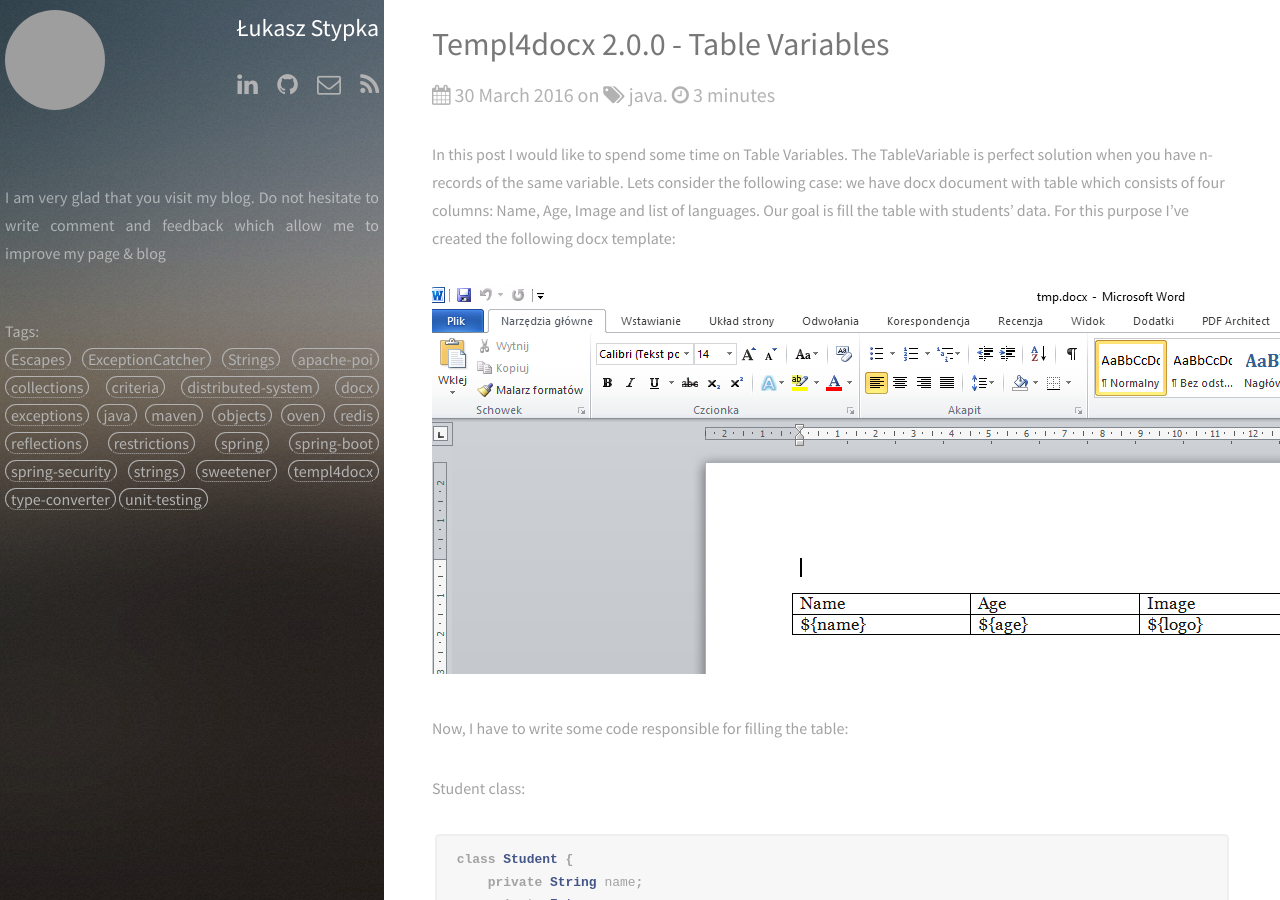
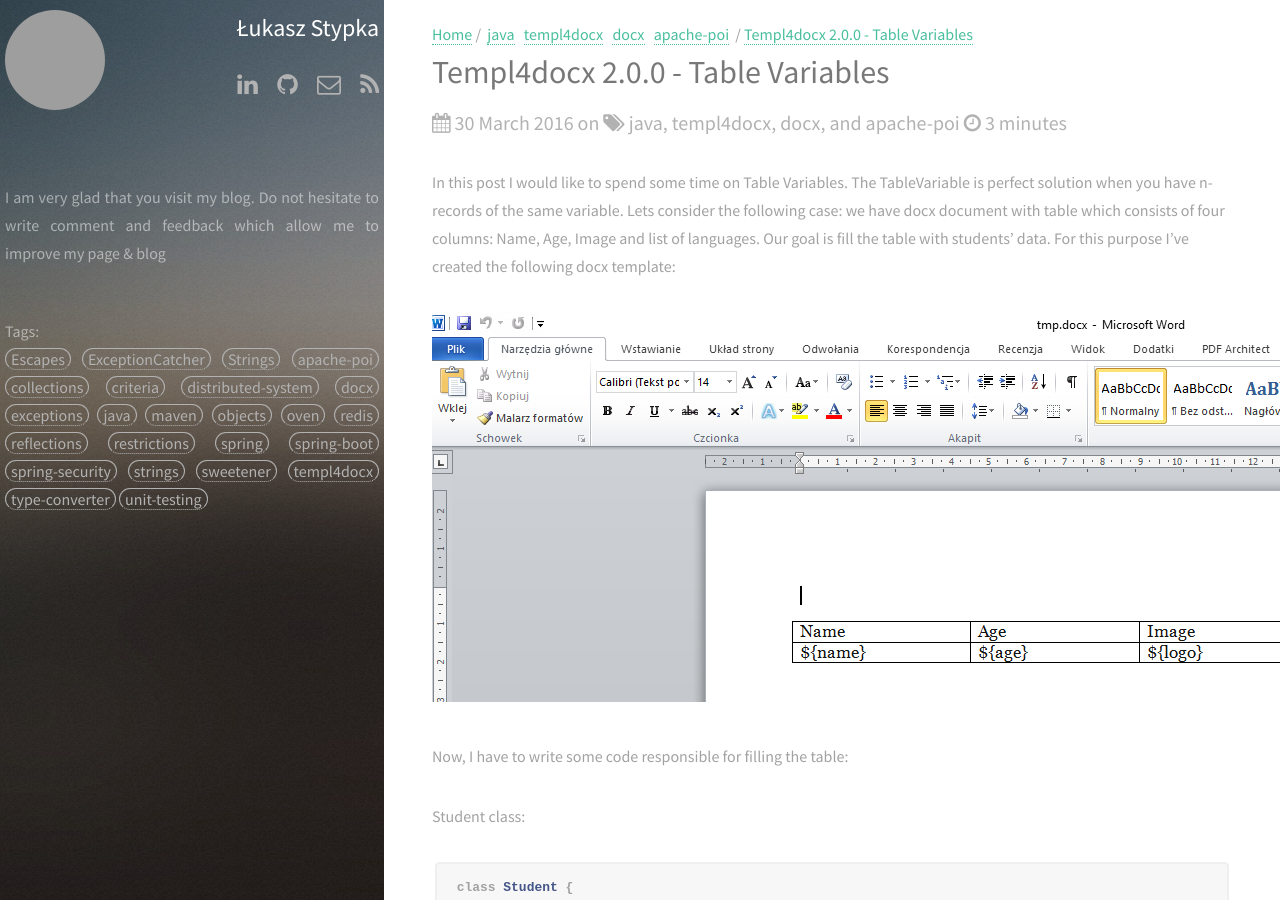
Before and after one commit to lstypka/blog.github.io, a Jekyll site: the page built from _posts/2016-03-30-templ4docx-2-0-0-table-variables.markdown, in a window 1280 px wide and 900 px high. Built offline with Jekyll 4.4.1, drawn with Linux system fonts in a browser that asks for light colours; comment, search, counter and statistics services are not loaded; grey boxes are pictures that could not be loaded.

Commit message:
Added breadcrumbs

```diff
--- a/_layouts/post.html
+++ b/_layouts/post.html
@@ -18,9 +18,18 @@
 		<div id="main">
       <article>
         <header class="major">
+          <!-- Breadcrumbs-->
+            <a href="http://lstypka.github.io">Home</a> /
+            {% for tag in page.tags %}
+                <a href="/tag/#{{tag}}" style="margin-left:3px; margin-right:3px;">{{ tag }}</a>
+            {% endfor %}
+            /
+            <a href="">{{ page.title }}</a>
+
+          <!-- Breadcrumbs-->
           <h2>{{ page.title }}</h2>
           <p>
-            <i class="fa fa-calendar"></i> {{ page.date | date: "%d %B %Y" }}{% if page.categories %} on <i class="fa fa-tags"></i> {{ page.categories | array_to_sentence_string }}.{% endif %}
+            <i class="fa fa-calendar"></i> {{ page.date | date: "%d %B %Y" }}{% if page.tags %} on <i class="fa fa-tags"></i> {{ page.tags | array_to_sentence_string }}{% endif %}
             {% include readingtime.html %}
           </p>
         </header>
--- a/_posts/2016-03-30-templ4docx-2-0-0-table-variables.markdown
+++ b/_posts/2016-03-30-templ4docx-2-0-0-table-variables.markdown
@@ -3,7 +3,7 @@ layout: post
 title:  "Templ4docx 2.0.0 - Table Variables"
 date:   2016-03-30 16:26
 categories: java
-tags: java templ4docx docx apache-poi
+tags: ["java", "templ4docx", "docx", "apache-poi"]
 author: Łukasz Stypka
 ---
 In this post I would like to spend some time on Table Variables. The TableVariable is perfect solution when you have n-records of the same variable. Lets consider the following case: we have docx document with table which consists of four columns: Name, Age, Image and list of languages. Our goal is fill the table with students' data. For this purpose I've created the following docx template:
```
